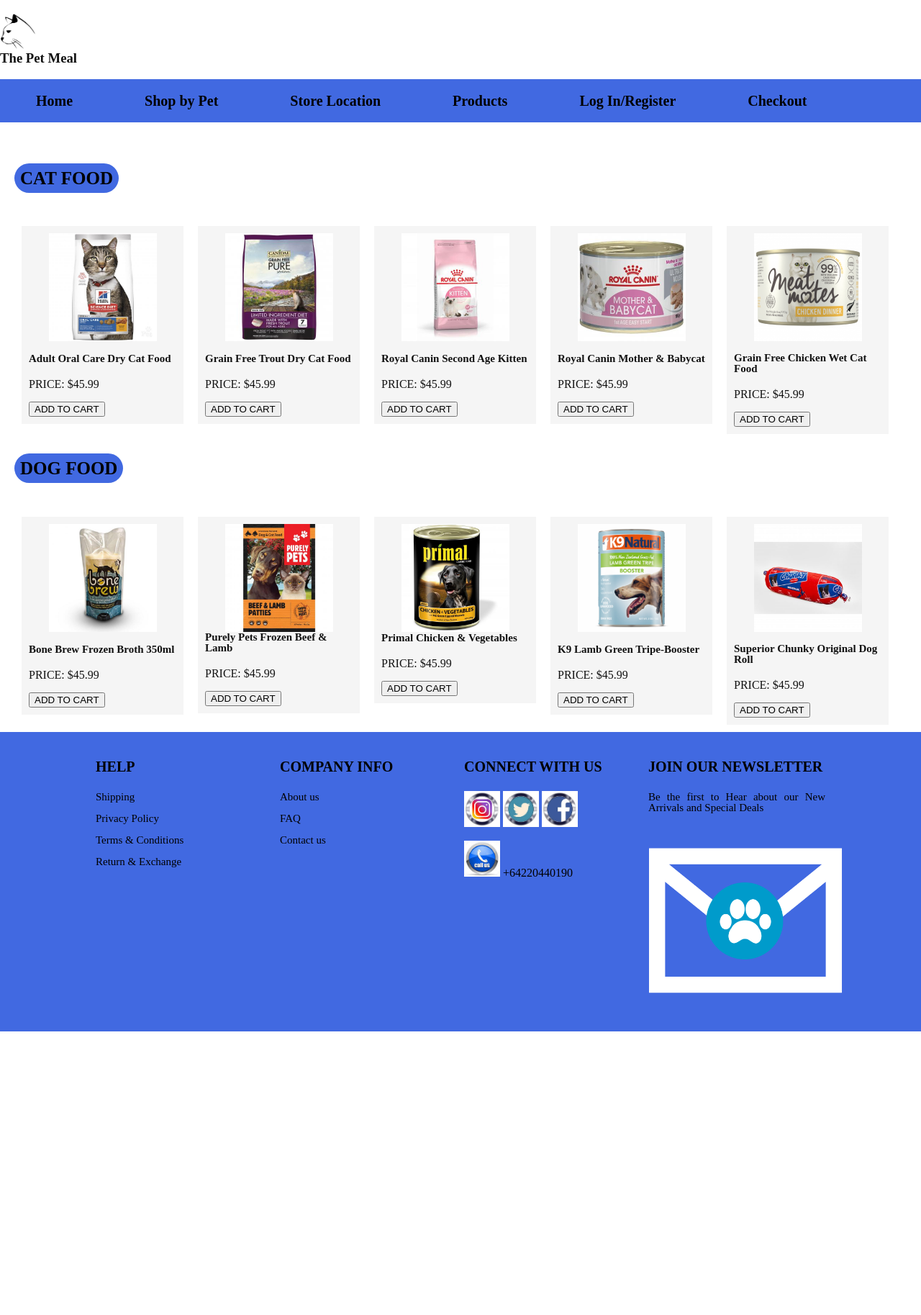
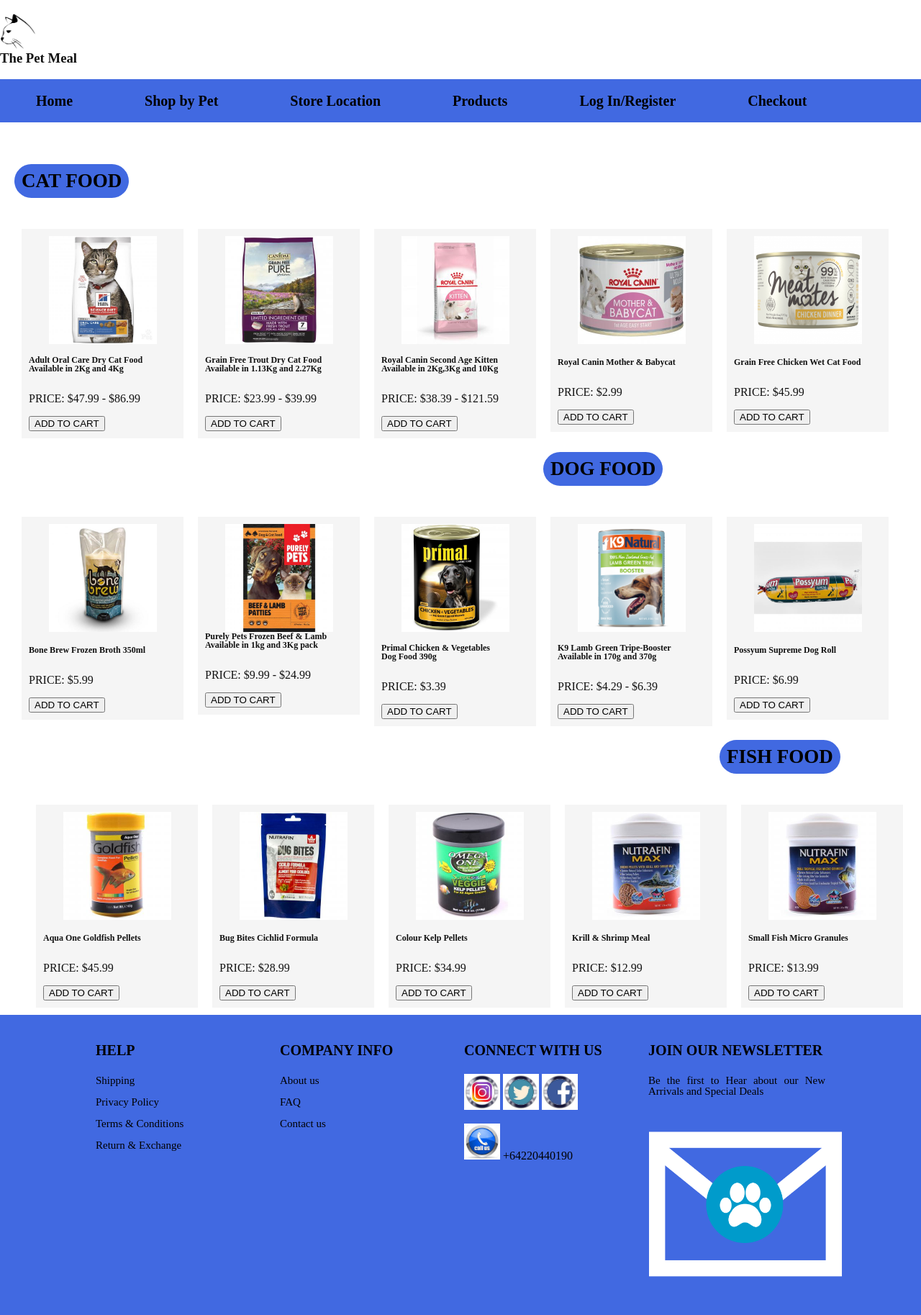
Before and after one commit to dass10/HTCS5606_casestudy1, a PHP site: page /products.html in a window 1280 px wide; the page is wider, and only the part inside the window is pictured. Shown: that part at 72% size. Before the commit the page ends 1433 px from the top of that part, so only its background shows below. Run offline with PHP 8.4, Linux system fonts and the light colour scheme.

Commit message:
added some more product pictures

```diff
--- a/CSS/style.css
+++ b/CSS/style.css
@@ -48,7 +48,7 @@ body{
 }
 /* products page*/
 #page6 .wrapper{
-    width: 1300px;
+    width: 1290px;
     margin: 20px auto;
     padding: 20px;
 }
@@ -57,10 +57,10 @@ body{
     display: inline-block;
     background-color: royalblue;
     color: black;
-    font-size: 25px;
+    font-size: 27px;
     font-family: "Bookman Old Style";
     text-transform: uppercase;
-    padding: 8px;
+    padding: 10px;
     float: left;
     border-radius: 50px;
 }
@@ -69,7 +69,7 @@ body{
 }
 #page6 .items{
     display: block;
-    margin: 20px 0;
+    margin: 15px 0;
 }
 
 #page6  .item{
@@ -87,11 +87,11 @@ body{
 
 #page6 #main .wrapper .item h2{
     font-family: "Bookman Old Style";
-    font-size: 15px;
+    font-size: 12px;
     display: inline-block;
 
-    margin: 0 0 2px 0;
-    padding: 0 0 2px 0;
+    margin: 0 0 6px 0;
+    padding: 0 0 6px 0;
 
 }
 
--- a/loginregister.html
+++ b/loginregister.html
@@ -38,7 +38,8 @@
             <div class="button-box">
                 <div id="btn"></div>
                 <button type="button" class="toggle-btn" onclick="login()">Log In</button>
-                <button type="button" class="toggle-btn" onclick="register()">Register</button>
+                <button type="button" class="toggle-btn" onclick="register()">
+                    Register </button>
             </div>
 
             <form id="login" class="input-group">
--- a/products.html
+++ b/products.html
@@ -31,29 +31,29 @@
                 <div class="item">
                     <img src="image/Adult Oral Care Dry Cat Food.jpeg" height="150" width="150"/>
                     <br>
-                    <h2>Adult Oral Care Dry Cat Food</h2>
-                    <p>PRICE: $45.99</p>
+                    <h2>Adult Oral Care Dry Cat Food<br>Available in 2Kg and 4Kg</h2>
+                    <p>PRICE: $47.99 - $86.99</p>
                     <button class="add-to-cart" type="button">ADD TO CART</button>
                 </div>
 
                 <div class="item">
                     <img src="image/Grain Free Trout Dry Cat Food.jpeg" height="150" width="150"/><br>
-                    <h2>Grain Free Trout Dry Cat Food</h2>
-                    <p>PRICE: $45.99</p>
+                    <h2>Grain Free Trout Dry Cat Food<br>Available in 1.13Kg and 2.27Kg</h2>
+                    <p>PRICE: $23.99 - $39.99</p>
                     <button class="add-to-cart" type="button">ADD TO CART</button>
                 </div>
 
                 <div class="item">
                     <img src="image/Royal Canin Second Age Kitten.jpeg" height="150" width="150"/><br>
-                    <h2>Royal Canin Second Age Kitten</h2>
-                    <p>PRICE: $45.99</p>
+                    <h2>Royal Canin Second Age Kitten<br>Available in 2Kg,3Kg and 10Kg</h2>
+                    <p>PRICE: $38.39 - $121.59</p>
                     <button class="add-to-cart" type="button">ADD TO CART</button>
                 </div>
 
                 <div class="item">
                     <img src="image/Royal Canin Mother & Babycat.jpeg" height="150" width="150"/><br>
                     <h2>Royal Canin Mother & Babycat</h2>
-                    <p>PRICE: $45.99</p>
+                    <p>PRICE: $2.99</p>
                     <button class="add-to-cart" type="button">ADD TO CART</button>
                 </div>
 
@@ -78,39 +78,92 @@
 
                     <br>
                     <h2>Bone Brew Frozen Broth 350ml</h2>
-                    <p>PRICE: $45.99</p>
+                    <p>PRICE: $5.99</p>
                     <button class="add-to-cart" type="button">ADD TO CART</button>
                 </div>
 
                 <div class="item">
                     <img src="image/Purely Pets Frozen Beef & Lamb.jpeg" height="150" width="150"/>
 
-                    <h2>Purely Pets Frozen Beef & Lamb</h2>
-                    <p>PRICE: $45.99</p>
+                    <h2>Purely Pets Frozen Beef & Lamb<br>Available in 1kg and 3Kg pack</h2>
+                    <p>PRICE: $9.99 - $24.99</p>
                     <button class="add-to-cart" type="button">ADD TO CART</button>
                 </div>
 
                 <div class="item">
-                    <img src="image/dog food 1.jpeg" height="150" width="150"/>
+                    <img src="image/dog food 1.jpeg" height="150" width="150"/><br>
 
-                    <h2>Primal Chicken & Vegetables</h2>
-                    <p>PRICE: $45.99</p>
+                    <h2>Primal Chicken & Vegetables<br>Dog Food 390g</h2>
+                    <p>PRICE: $3.39</p>
                     <button class="add-to-cart" type="button">ADD TO CART</button>
                 </div>
 
                 <div class="item">
                     <img src="image/dog food2.png" height="150" width="150"/>
                     <br>
-                    <h2>K9 Lamb Green Tripe-Booster</h2>
-                    <p>PRICE: $45.99</p>
+                    <h2>K9 Lamb Green Tripe-Booster<br>Available in 170g and 370g
+                    </h2>
+                    <p>PRICE: $4.29 - $6.39</p>
                     <button class="add-to-cart" type="button">ADD TO CART</button>
                 </div>
 
                 <div class="item">
-                    <img src="image/Superior Chunky Original Dog Roll.jpeg" height="150" width="150"/>
+                    <img src="image/Possyum Supreme Dog Roll.jpeg" height="150" width="150"/>
                     <br>
-                    <h2>Superior Chunky Original Dog Roll</h2>
-                    <p>PRICE: $45.99</p>
+                    <h2>Possyum Supreme Dog Roll</h2>
+                    <p>PRICE: $6.99</p>
+                    <button class="add-to-cart" type="button">ADD TO CART</button>
+                </div>
+            </div>
+
+
+
+                <div class="wrapper">
+                    <h1>Fish Food</h1>
+                    <span><i class="shoping-cart"></i></span>
+                    <div class="clear"></div>
+                    <div class="items">
+                        <div class="item">
+                            <img src="image/Aqua One Goldfish Pellets.jpeg" height="150" width="150"/>
+                            <br>
+                            <h2>Aqua One Goldfish Pellets</h2>
+                            <p>PRICE: $45.99</p>
+                            <button class="add-to-cart" type="button">ADD TO CART</button>
+                        </div>
+
+                        <div class="item">
+                            <img src="image/Bug Bites Cichlid Formula.jpeg" height="150" width="150"/><br>
+
+
+                            <h2>Bug Bites Cichlid Formula</h2>
+                            <p>PRICE: $28.99</p>
+                            <button class="add-to-cart" type="button">ADD TO CART</button>
+                        </div>
+
+                        <div class="item">
+                            <img src="image/Colour Kelp Pellets.jpeg" height="150" width="150"/><br>
+
+                            <h2>Colour Kelp Pellets</h2>
+                            <p>PRICE: $34.99</p>
+                            <button class="add-to-cart" type="button">ADD TO CART</button>
+                        </div>
+
+                        <div class="item">
+                            <img src="image/Krill & Shrimp Meal.jpeg" height="150" width="150"/>
+
+                            <br>
+                            <h2>Krill & Shrimp Meal</h2>
+                            <p>PRICE: $12.99</p>
+                            <button class="add-to-cart" type="button">ADD TO CART</button>
+                        </div>
+
+
+                        <div class="item">
+                            <img src="image/Small Fish Micro Granules.jpeg" height="150" width="150"/>
+
+                            <br>
+                    <h2>Small Fish Micro Granules</h2>
+                    <p>PRICE: $13.99</p>
                     <button class="add-to-cart" type="button">ADD TO CART</button>
                 </div>
 
@@ -119,8 +172,11 @@
             </div>
         </div>
 
-    </div>
+
 </div>
+        </div>
+</div>
+
 
 
 
```
Also changed, not shown: image/Aqua One Goldfish Pellets.jpeg (added), image/Bug Bites Cichlid Formula.jpeg (added), image/Colour Kelp Pellets.jpeg (added), image/Krill & Shrimp Meal.jpeg (added), image/Possyum Supreme Dog Roll.jpeg (added), image/Small Fish Micro Granules.jpeg (added).
